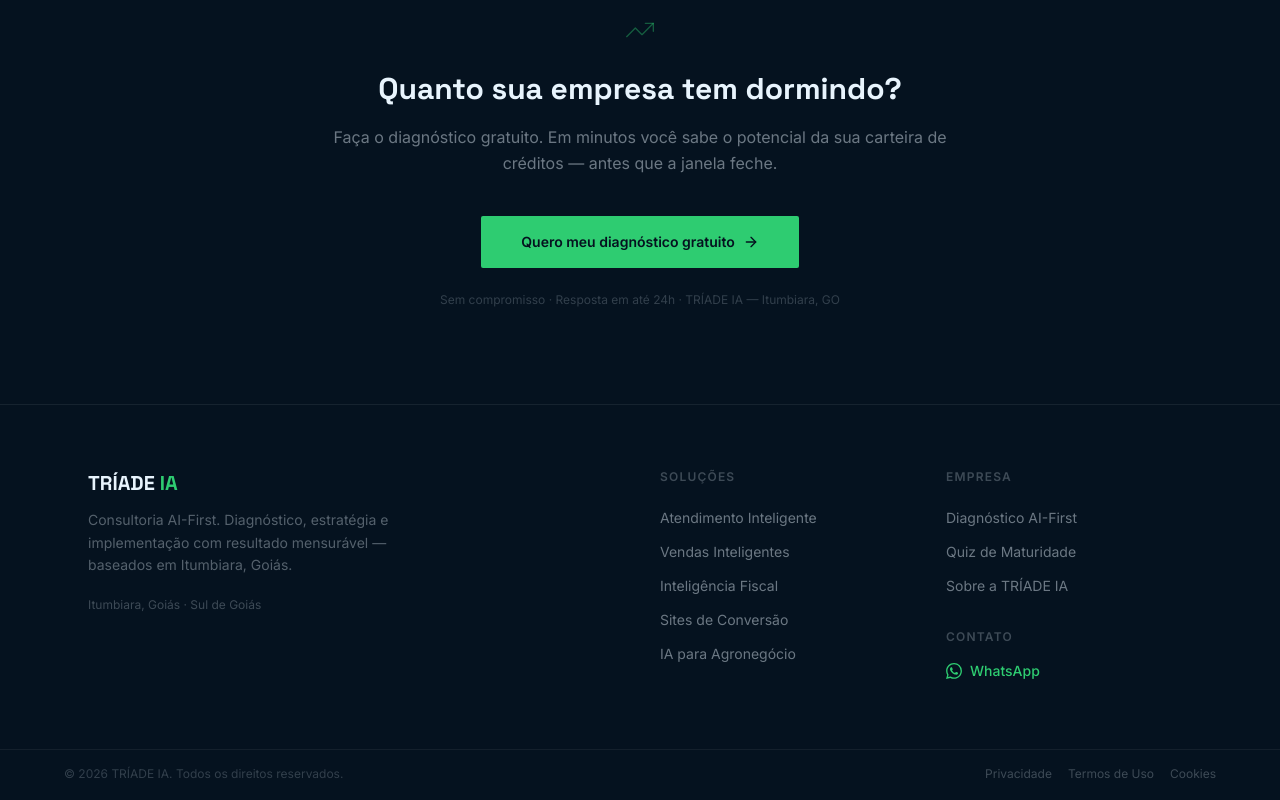
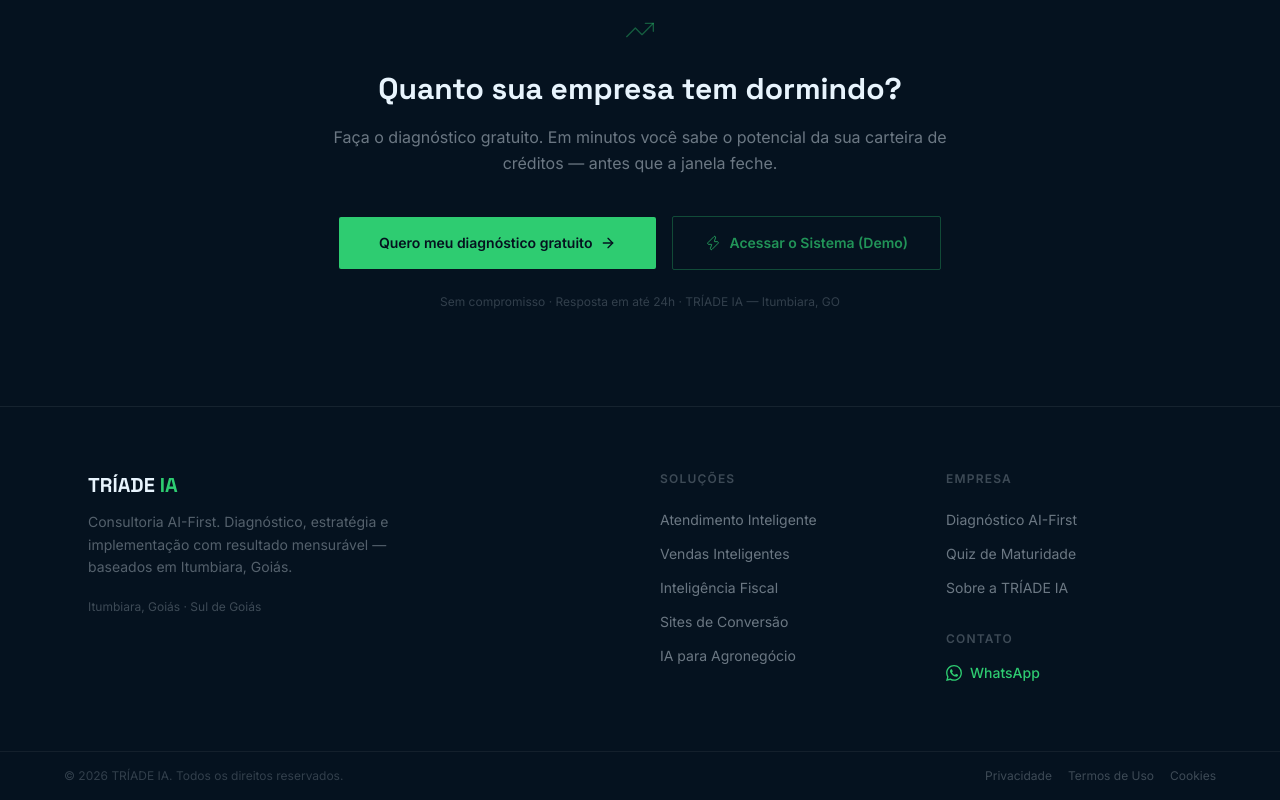
Before and after one commit to pedrosalomao881-star/triade-ia-site, a Next.js app: page /creditOS in a window 1280 px wide. Shown: the part 4907-5707 px from the top of the page. Built offline with nearby package versions, Linux system fonts and the light colour scheme.

Commit message:
feat(creditOS): add "Acessar Sistema (Demo)" button on landing page
Links landing page CTA to /creditOS/sistema/ for demo access to Ilter.

Co-Authored-By: Claude Sonnet 4.6 <noreply@anthropic.com>

```diff
--- a/app/creditOS/page.tsx
+++ b/app/creditOS/page.tsx
@@ -310,6 +310,7 @@ export default function CreditOSPage() {
           <p className="text-ice/45 text-base leading-relaxed mb-10">
             Faça o diagnóstico gratuito. Em minutos você sabe o potencial da sua carteira de créditos — antes que a janela feche.
           </p>
+          <div className="flex flex-col sm:flex-row items-center justify-center gap-4">
             <Link
               href="/diagnostico"
               className="inline-flex items-center gap-2 bg-brand text-navy font-semibold px-10 py-4 hover:bg-brand/90 transition-colors text-sm"
@@ -318,6 +319,15 @@ export default function CreditOSPage() {
               Quero meu diagnóstico gratuito
               <ArrowRight className="w-4 h-4" strokeWidth={2} />
             </Link>
+            <Link
+              href="/creditOS/sistema/"
+              className="inline-flex items-center gap-2 border border-brand/30 text-brand/70 font-semibold px-8 py-4 hover:border-brand hover:text-brand transition-colors text-sm"
+              style={{ borderRadius: '2px' }}
+            >
+              <Zap className="w-4 h-4" strokeWidth={1.5} />
+              Acessar o Sistema (Demo)
+            </Link>
+          </div>
           <p className="text-ice/20 text-xs mt-6">
             Sem compromisso · Resposta em até 24h · TRÍADE IA — Itumbiara, GO
           </p>
```
Lines whose indentation alone changed are shown as unchanged.
